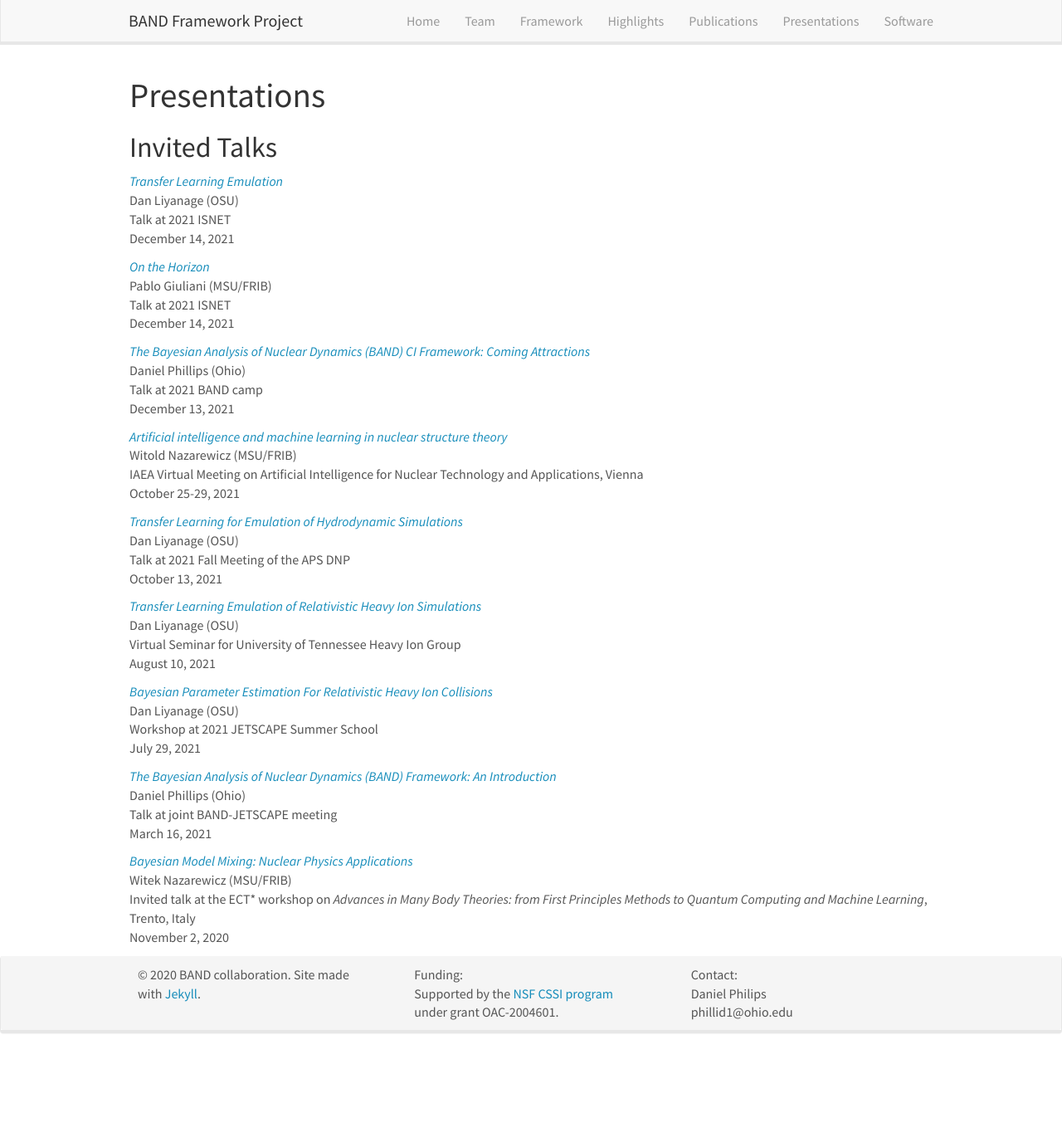
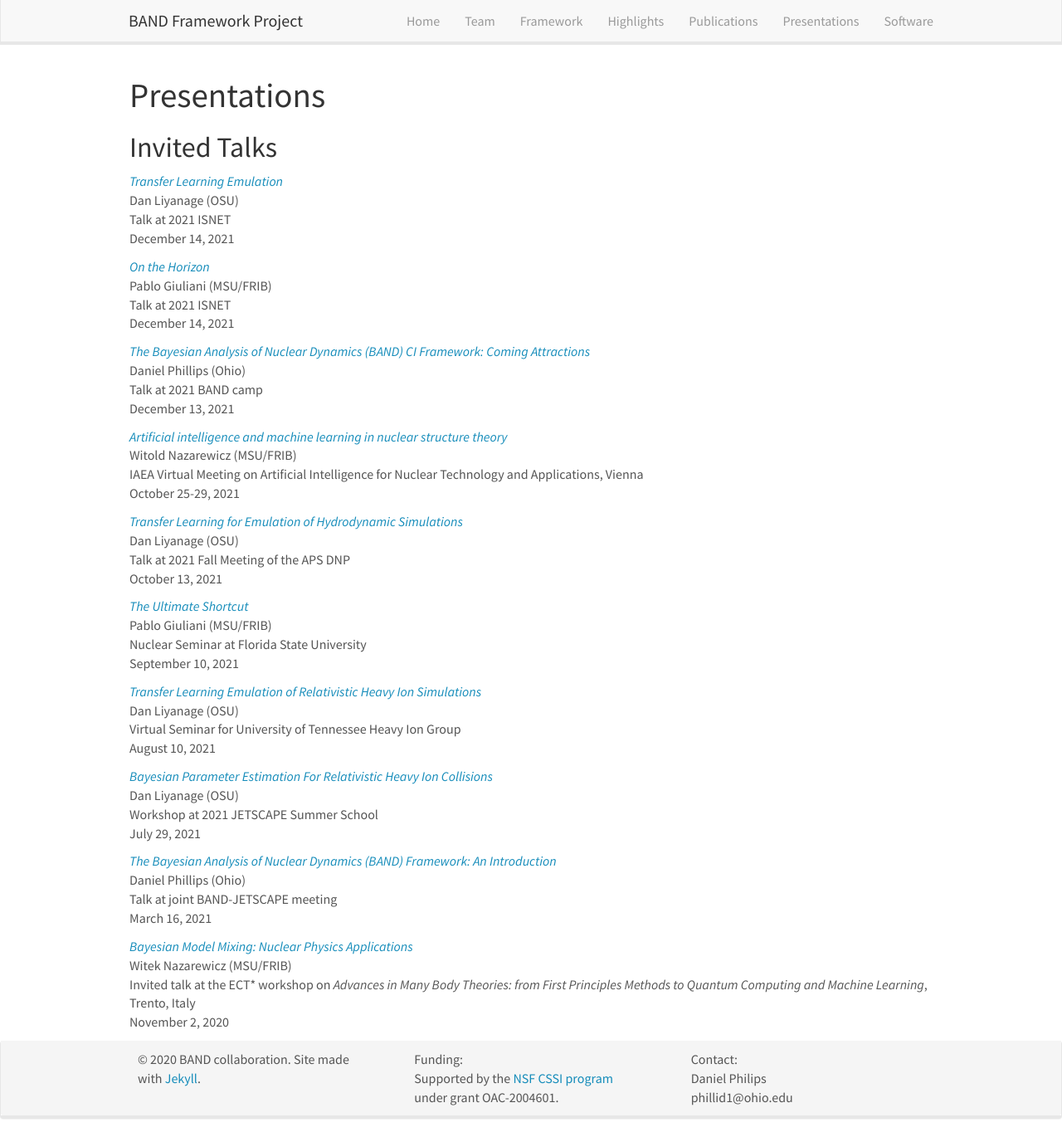
Before and after one commit to bandframework/bandframework.github.io, a Jekyll site: the page built from _pages/presentations.md, in a window 1280 px wide and 1370 px high. Shown: the whole window at 83% size. Built offline with Jekyll 4.4.1, drawn with Linux system fonts in a browser that asks for light colours; nearby versions of some CDN libraries.

Commit message:
fixed syntax problem

```diff
--- a/_data/presentations.yml
+++ b/_data/presentations.yml
@@ -56,6 +56,18 @@
   highlight: 0
   news2:
 
+- title: "The Ultimate Shortcut"
+  image:
+  location: >
+    Nuclear Seminar at Florida State University
+  date: >
+    September 10, 2021
+  presenter: Pablo Giuliani (MSU/FRIB)
+  link:
+    url:
+  highlight: 0
+  news2:
+
 - title: "Transfer Learning Emulation of Relativistic Heavy Ion Simulations"
   image:
   location: >
```
